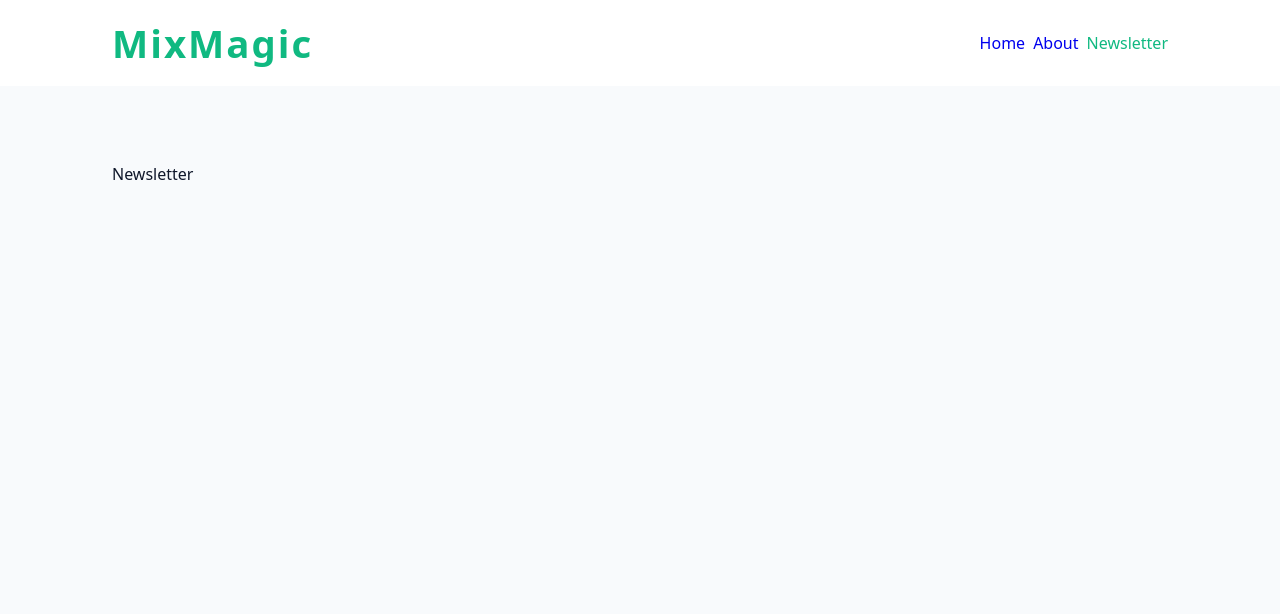
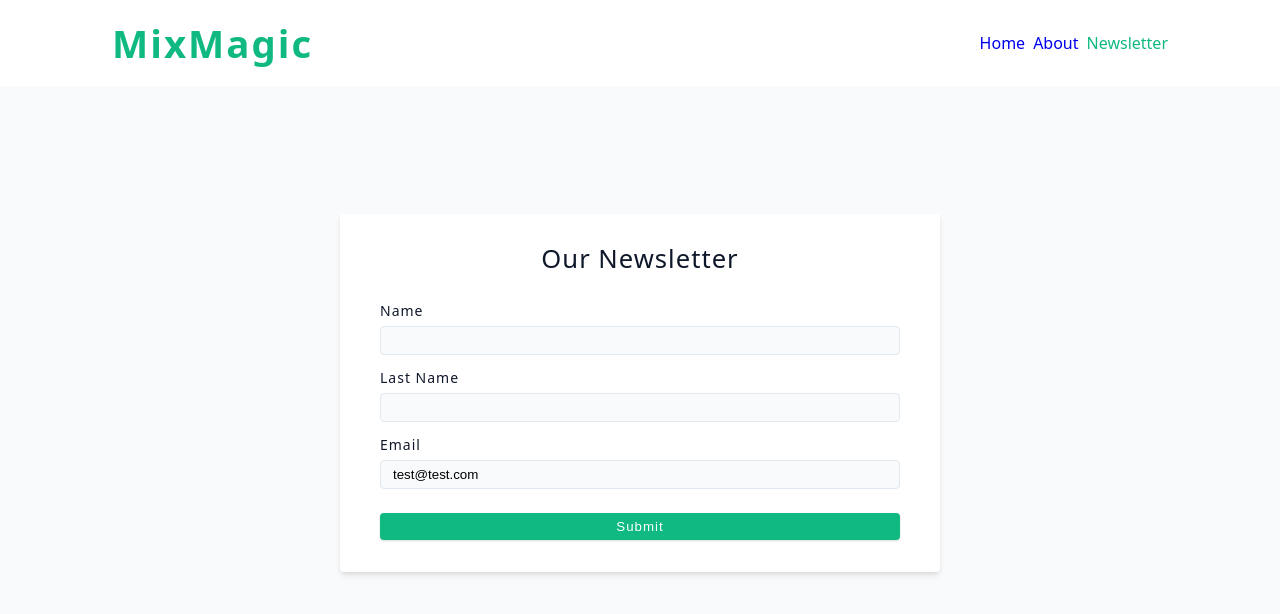
Before and after one commit to techaesthetic-sam/mixMagic, a React (Vite) app: page /newsletter in a window 1280 px wide. Shown: the top 614 px of the page. Built offline with nearby package versions, Linux system fonts and the light colour scheme.

Commit message:
cocktail page

```diff
--- a/package.json
+++ b/package.json
@@ -13,7 +13,8 @@
     "axios": "^1.6.7",
     "react": "^18.2.0",
     "react-dom": "^18.2.0",
-    "styled-components": "^6.1.8"
+    "styled-components": "^6.1.8",
+    "toastify": "^2.0.1"
   },
   "devDependencies": {
     "@types/react": "^18.2.55",
--- a/src/main.jsx
+++ b/src/main.jsx
@@ -1,11 +1,14 @@
-import React from 'react';
-import ReactDOM from 'react-dom/client';
-import App from './App';
+import React from "react";
+import ReactDOM from "react-dom/client";
+import App from "./App";
+import "react-toastify/dist/ReactToastify.css";
 
-import './index.css';
+import "./index.css";
+import { ToastContainer } from "react-toastify";
 
-ReactDOM.createRoot(document.getElementById('root')).render(
+ReactDOM.createRoot(document.getElementById("root")).render(
   <React.StrictMode>
+    <ToastContainer position="top-center" autoClose={2000} />
     <App />
   </React.StrictMode>
 );
--- a/src/pages/Cocktail.jsx
+++ b/src/pages/Cocktail.jsx
@@ -1,57 +1,8 @@
 import React from "react";
-import { Link, useLoaderData } from "react-router-dom";
+import { Link, useLoaderData, useNavigate } from "react-router-dom";
 import axios from "axios";
 import Wrapper from "../assets/wrappers/CocktailPage";
 
-const object = [
-  {
-    strIngredient1: "Tequila",
-    strIngredient2: "Blue Curacao",
-    strIngredient3: "Lime juice",
-    strIngredient4: "Salt",
-    strIngredient5: null,
-    strIngredient6: null,
-    strIngredient7: null,
-    strIngredient8: null,
-    strIngredient9: null,
-    strIngredient10: null,
-    strIngredient11: null,
-    strIngredient12: null,
-    strIngredient13: null,
-    strIngredient14: null,
-    strIngredient15: null,
-  },
-];
-
-const result = object.reduce((acc, cur) => {
-  const key = Object.keys(cur);
-
-  for (let key in cur) {
-    if (key.startsWith("strIngredient") && cur[key] !== null) {
-      acc.push(cur[key]);
-    }
-  }
-  return acc;
-}, []);
-
-console.log(result.join(", "));
-// const test = [{ x: 1 }, { x: 1 }, { y: 1 }, { y: 1 }, { z: 1 }];
-
-// const uniquePairs = test.reduce((acc, item) => {
-//     const key = Object.keys(item);
-//     const value = item[key];
-
-//     const existingObj = acc.find((obj) => obj[key] === value);
-//     if (!existingObj) {
-//       acc.push({ [key]: value });
-//     }
-
-//     return acc;
-//   }, []);
-
-//   console.log(uniquePairs);
-
-///////////////////////////////////////////////////////////////////////////////////////////
 const singleCocktailUrl =
   "https://www.thecocktaildb.com/api/json/v1/1/lookup.php?i=";
 
@@ -61,10 +12,16 @@ export const loader = async ({ params: { id } }) => {
 };
 
 export default function Cocktail() {
+  const navigate = useNavigate();
   const { id, data } = useLoaderData();
+  // console.log(data.drinks[0]);
+
+  if (!data) {
+    return navigate("/");
+  }
 
   const singleDrink = data.drinks[0];
-  //console.log(singleDrink);
+
   const {
     strDrink: name,
     strDrinkThumb: image,
@@ -73,6 +30,13 @@ export default function Cocktail() {
     strGlass: glass,
     strInstructions: instructions,
   } = singleDrink;
+  //console.log(name);
+  const validIngredients = Object.keys(singleDrink)
+    .filter(
+      (key) => key.startsWith("strIngredient") && singleDrink[key] !== null
+    )
+    .map((el) => singleDrink[el]);
+
   return (
     <Wrapper>
       <header>
@@ -98,8 +62,20 @@ export default function Cocktail() {
           </p>
 
           <p>
-            <span className="drink-data">instructons :</span> {instructions}
+            <span className="drink-data">instructons : </span> {instructions}
           </p>
+          <p>
+            <span className="drink-data">ingredients : </span>{" "}
+            {validIngredients.map((item, index) => {
+              return (
+                <span className="ing" key={item}>
+                  {item}
+                  {index < validIngredients.length - 1 ? "," : ""}
+                </span>
+              );
+            })}
+          </p>
+
           {/* <p>
             ingredients :
             {result.map((el) => {
--- a/src/pages/Newsletter.jsx
+++ b/src/pages/Newsletter.jsx
@@ -1,5 +1,64 @@
-import React from "react";
+import { Form, redirect, useNavigation } from "react-router-dom";
+import axios from "axios";
+import { toast } from "react-toastify";
 
-export default function Newsletter() {
-  return <div>Newsletter</div>;
-}
+const Newsletter = () => {
+  const navigation = useNavigation();
+  const isSubmitting = navigation.state === "submitting";
+  return (
+    <Form className="form">
+      <h4 style={{ textAlign: "center", marginBottom: "2rem" }}>
+        our newsletter
+      </h4>
+      {/* name */}
+      <div className="form-row">
+        <label htmlFor="name" className="form-label">
+          name
+        </label>
+        <input
+          type="text"
+          className="form-input"
+          name="name"
+          id="name"
+          required
+        />
+      </div>
+      {/* lastName */}
+      <div className="form-row">
+        <label htmlFor="lastName" className="form-label">
+          last name
+        </label>
+        <input
+          type="text"
+          className="form-input"
+          name="lastName"
+          id="lastName"
+          required
+        />
+      </div>
+      {/* email */}
+      <div className="form-row">
+        <label htmlFor="email" className="form-label">
+          email
+        </label>
+        <input
+          type="text"
+          className="form-input"
+          name="email"
+          id="email"
+          defaultValue="test@test.com"
+          required
+        />
+      </div>
+      <button
+        type="submit"
+        className="btn btn-block"
+        style={{ marginTop: "0.5rem" }}
+        disabled={isSubmitting}
+      >
+        {isSubmitting ? "submitting" : "submit"}
+      </button>
+    </Form>
+  );
+};
+export default Newsletter;
--- a/src/pages/SinglePageError.jsx
+++ b/src/pages/SinglePageError.jsx
@@ -2,6 +2,6 @@ import React from "react";
 import { useRouteError } from "react-router";
 export default function SinglePageError() {
   const error = useRouteError();
-  console.log(error);
-  return <div>SinglePageError</div>;
+
+  return <div>{error.message}</div>;
 }
```
Also changed, not shown: 1 other file (tests, documents, lock files or other folders).
